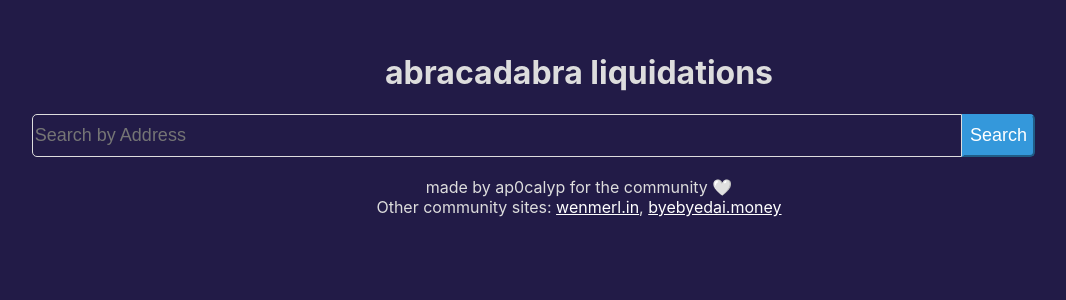
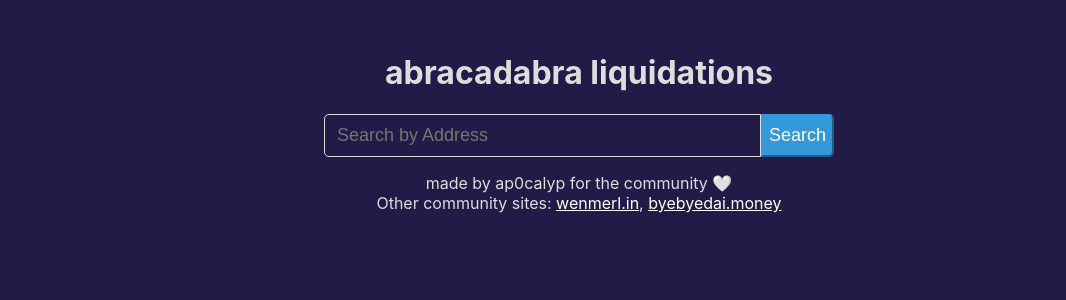
Before and after one commit to ap0calyp/abracadabra-liquidations-ui, a Next.js app: page / in a window 1280 px wide. Shown: the top 300 px of the page, without its empty margins (61-1127 px from the left). Built offline with nearby package versions, Linux system fonts and the light colour scheme.

Commit message:
add collateral removed

```diff
--- a/components/search.js
+++ b/components/search.js
@@ -5,7 +5,7 @@
 
     return (
         <>
-            <div className={"nowrap"}>
+            <div className={"search"}>
             <input
                 type="search"
                 placeholder="Search by Address"
--- a/package.json
+++ b/package.json
@@ -11,6 +11,7 @@
   "dependencies": {
     "@emotion/react": "^11.7.1",
     "@emotion/styled": "^11.6.0",
+    "@sushiswap/default-token-list": "^22.5.0",
     "graphql": "^16.2.0",
     "next": "^12.0.7",
     "notistack": "^2.0.3",
--- a/styles/globals.css
+++ b/styles/globals.css
@@ -1,6 +1,5 @@
 html,
 body {
-    /*max-width: 90%;*/
     padding: 1rem;
     margin: 0;
     background-color: #221b47;
@@ -61,8 +60,11 @@
     background-color: transparent;
     color: #ddd;
     min-width: 100px !important;
-    max-width: 85%;
-    width: 85%;
+    -webkit-box-flex:1;
+    -webkit-flex:1;
+    -ms-flex:1;
+    flex:1;
+    text-indent: 10px;
 }
 
 button {
@@ -73,17 +75,24 @@
 
     padding-top: 9px;
     padding-bottom: 9px;
-    /*margin-bottom: 20px;*/
-    /*margin-right: 20px;*/
     font-size: 18px;
     box-shadow: none;
 }
 
-.nowrap {
-    white-space: nowrap;
-    margin-right: 5%;
-    margin-left: 5%;
-    margin-bottom: 20px;
+.search {
+    display: -webkit-box;
+    display: -webkit-flex;
+    display: -ms-flexbox;
+    display: flex;
+    width: 80%;
+    margin: 1em auto;
+    max-width: 510px;
+}
+
+.note {
+    text-align: center;
+    font-style: italic;
+    margin-top: 1em;
 }
 
 .center {
@@ -201,7 +210,7 @@
     display: none;
 }
 
-@media screen and (max-width: 50em) {
+@media screen and (max-width: 65em) {
     /*
       Force table elements to not behave like tables anymore
       Hide table headers (but not display: none;, for accessibility)
```
Also changed, not shown: components/liquidationTable.js (+29 -10 lines), 1 other file (tests, documents, lock files or other folders).
